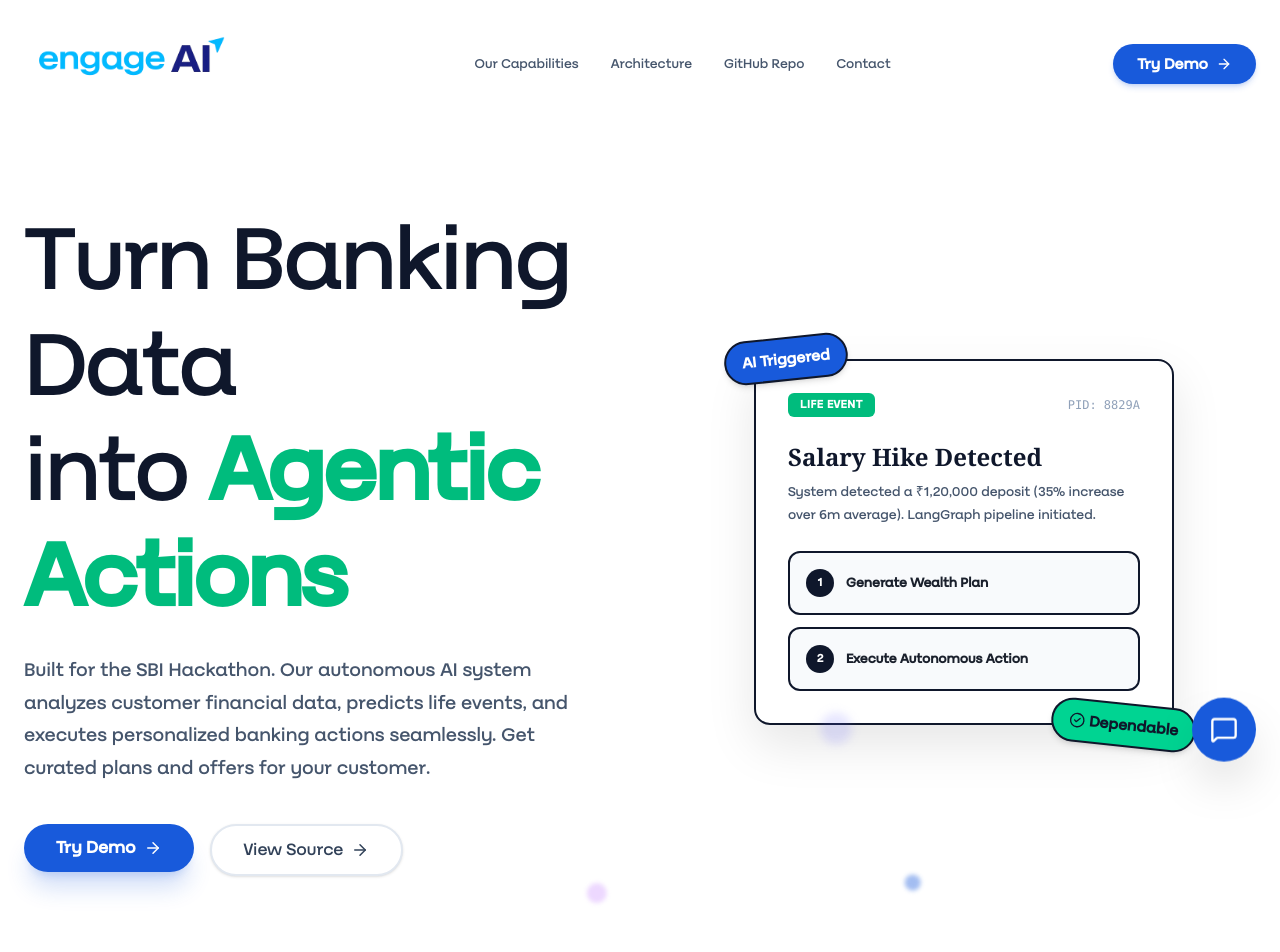
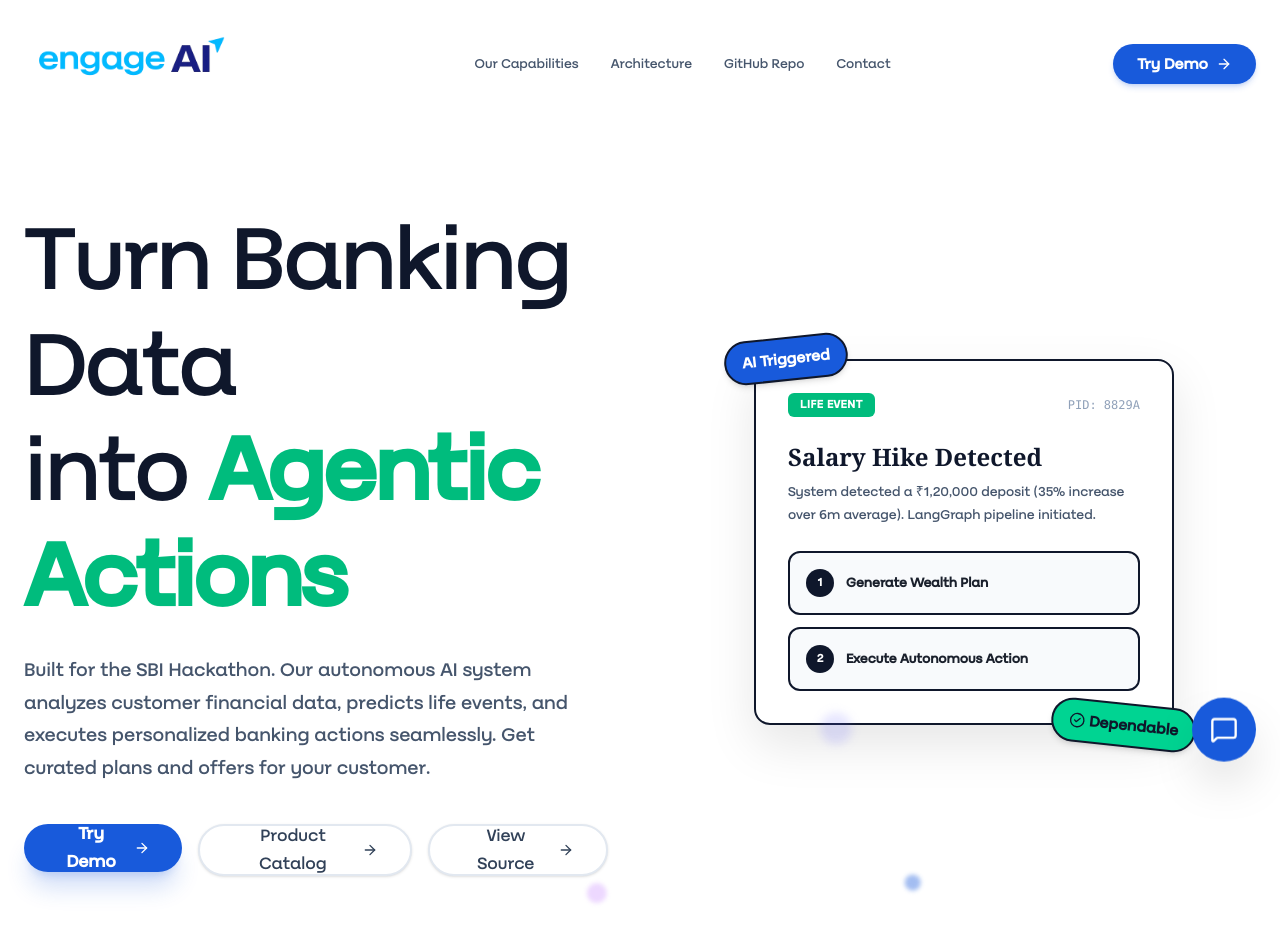
Before and after one commit to aaravgupta0202/engageAI, a React (Vite) app in the folder frontend/: page / in a window 1280 px wide. Shown: the top 952 px of the page. Built offline with nearby package versions, Linux system fonts and the light colour scheme.

Commit message:
Update public chat welcome message and add catalog link on landing page

```diff
--- a/frontend/src/components/PublicChat.tsx
+++ b/frontend/src/components/PublicChat.tsx
@@ -10,7 +10,7 @@
 export default function PublicChat() {
   const [isOpen, setIsOpen] = useState(false);
   const [messages, setMessages] = useState<Message[]>([
-    { role: 'assistant', content: "Hi! I'm engageAI, your public financial assistant. I can help you find the right SBI products based on your situation. What are you looking to achieve today?" }
+    { role: 'assistant', content: "Hi! I'm engageAI, your public financial assistant. I can help you find the right SBI products based on your situation.\n\nNote: This is just a sample public chat. To experience the full autonomous AI prototype, please click the 'Try Demo' button on the page! What are you looking to achieve today?" }
   ]);
   const [input, setInput] = useState('');
   const [isLoading, setIsLoading] = useState(false);
--- a/frontend/src/pages/Landing.tsx
+++ b/frontend/src/pages/Landing.tsx
@@ -36,6 +36,9 @@
             <div className="flex flex-col sm:flex-row space-y-4 sm:space-y-0 sm:space-x-4 w-full sm:w-auto">
               <Button onClick={() => onNavigate('generator')} className="rounded-full bg-sbi-blue hover:bg-[#185ADB] text-white px-8 py-4 sm:py-6 shadow-xl shadow-sbi-blue/20 text-base sm:text-lg font-semibold flex items-center justify-center w-full sm:w-auto">
                 Try Demo <ArrowRight size={18} className="ml-2" />
+              </Button>
+              <Button variant="outline" onClick={() => onNavigate('catalog')} className="rounded-full bg-white border-2 border-slate-200 text-slate-700 hover:bg-slate-50 hover:text-slate-900 px-8 py-4 sm:py-6 text-base sm:text-lg font-medium flex items-center justify-center shadow-sm w-full sm:w-auto">
+                Product Catalog <ArrowRight size={18} className="ml-2" />
               </Button>
               <Button variant="outline" onClick={() => window.open('https://github.com/aaravgupta0202/engageAI', '_blank')} className="rounded-full bg-white border-2 border-slate-200 text-slate-700 hover:bg-slate-50 hover:text-slate-900 px-8 py-4 sm:py-6 text-base sm:text-lg font-medium flex items-center justify-center shadow-sm w-full sm:w-auto">
                 View Source <ArrowRight size={18} className="ml-2" />
```
